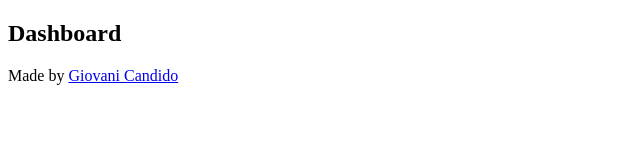
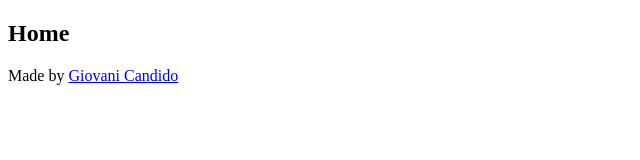
Before and after one commit to giovcandido/whats-the-weather, a React (Create React App) app: page / in a window 1280 px wide. Shown: the top 160 px of the page, without its empty margins (0-640 px from the left). Built offline with nearby package versions, Linux system fonts and the light colour scheme.

Commit message:
Rename dashboard to home page

```diff
--- a/src/pages/Dashboard/Dashboard.tsx
+++ b/src/pages/Home/Home.tsx
@@ -6,7 +6,7 @@ const Dashboard: React.FC = () => {
       <header>
       </header>
       <section>
-        <h1>Dashboard</h1>
+        <h1>Home</h1>
       </section>
       <footer>
         <p>Made by <a href="https://github.com/giovcandido" rel="noopener noreferrer" target="_blank">Giovani Candido</a></p>
--- a/src/routes/index.tsx
+++ b/src/routes/index.tsx
@@ -1,13 +1,13 @@
 import React from 'react';
 import { Switch, Route } from 'react-router-dom';
 
-import Dashboard from '../pages/Dashboard/Dashboard';
+import Home from '../pages/Home/Home';
 import City from '../pages/City/City';
 
 const Routes: React.FC = () => {
   return (
     <Switch>
-      <Route path="/" exact component={Dashboard} />
+      <Route path="/" exact component={Home} />
       <Route path="/city" component={City} />
     </Switch>
   );
```
